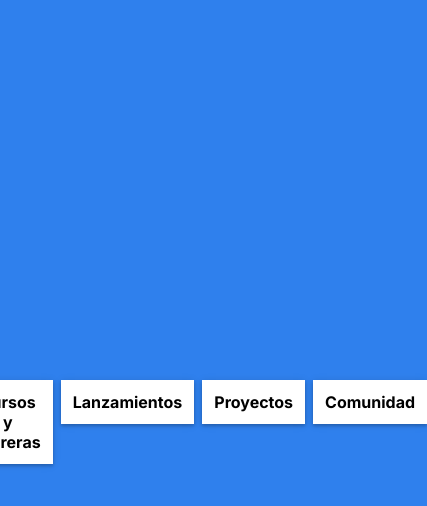
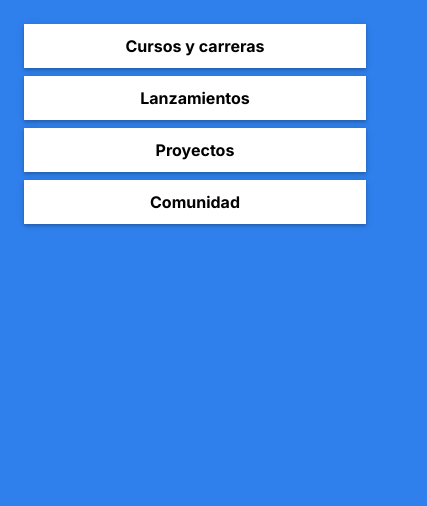
Before and after one commit to josheredia/drop-down-menu, a React (Create React App) app: page / in a window 390 px wide. Shown: the top 506 px of the page, 427 px wide, since content can reach past the window. Built offline with nearby package versions, Linux system fonts and the light colour scheme.

Commit message:
add responsive css

```diff
--- a/src/App.css
+++ b/src/App.css
@@ -3,4 +3,10 @@
   display: flex;
   align-items: center;
   justify-content: center;
+  padding: 24px;
 }
+@media (max-width: 700px) {
+  .App {
+    align-items: flex-start;
+  }
+}
--- a/src/components/Menu.js
+++ b/src/components/Menu.js
@@ -5,12 +5,19 @@ export const MenuContainer = styled.div`
   display: flex;
   align-items: flex-start;
   gap: 8px;
+  @media (max-width: 700px) {
+    flex-direction: column;
+    width: 100%;
+  }
 `;
 
 export const TitleContainer = styled.div`
   background: #ffffff;
   box-shadow: 0px 1px 8px rgba(0, 0, 0, 0.12), 0px 2px 3px rgba(0, 0, 0, 0.2);
   position: relative;
+  @media (max-width: 700px) {
+    width: 100%;
+  }
 `;
 
 export const Title = styled.button`
@@ -21,6 +28,9 @@ export const Title = styled.button`
   line-height: 20px;
   padding: 12px;
   color: #000000;
+  @media (max-width: 700px) {
+    width: 100%;
+  }
 `;
 
 export const TitleContent = styled.div`
@@ -37,6 +47,10 @@ export const TitleContent = styled.div`
   border: 4px solid #000000;
 
   box-shadow: 0px 4px 15px rgba(0, 0, 0, 0.12), 0px 6px 6px rgba(0, 0, 0, 0.2);
+  @media (max-width: 700px) {
+    position: relative;
+    top: 0px;
+  }
 `;
 
 export const Subtitle = styled.button`
```
